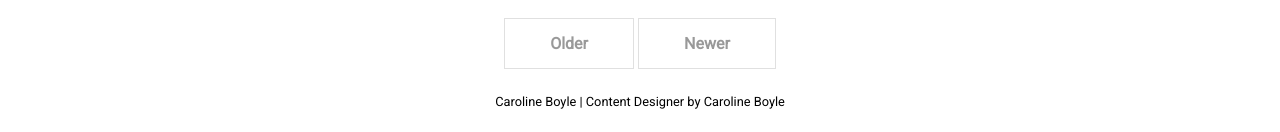
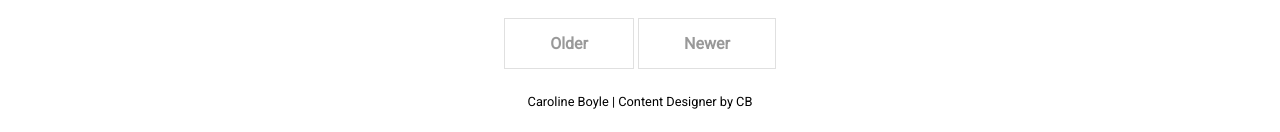
Before and after one commit to caroboyle-ux/CD, a Jekyll site: the page built from index.html, in a window 1280 px wide and 900 px high, scrolled down 1348 px. Shown: the part 765-897 px from the top of the window. Built offline with Jekyll 4.4.1, drawn with Linux system fonts in a browser that asks for light colours; nearby versions of some CDN libraries; the list of posts is cut into pages by our own code.

Commit message:
Update _config.yml

```diff
--- a/_config.yml
+++ b/_config.yml
@@ -16,7 +16,7 @@ sass:
 # Customise atom feed settings (this is where Jekyll-Feed gets configuration information)
 title:		           "Caroline Boyle"
 description:	       "Content Designer"
-author:              "Caroline Boyle"
+author:              "CB"
 
 # RSS 2.0 can be used instead of Atom by uncommenting following two lines
 #feed:
```
